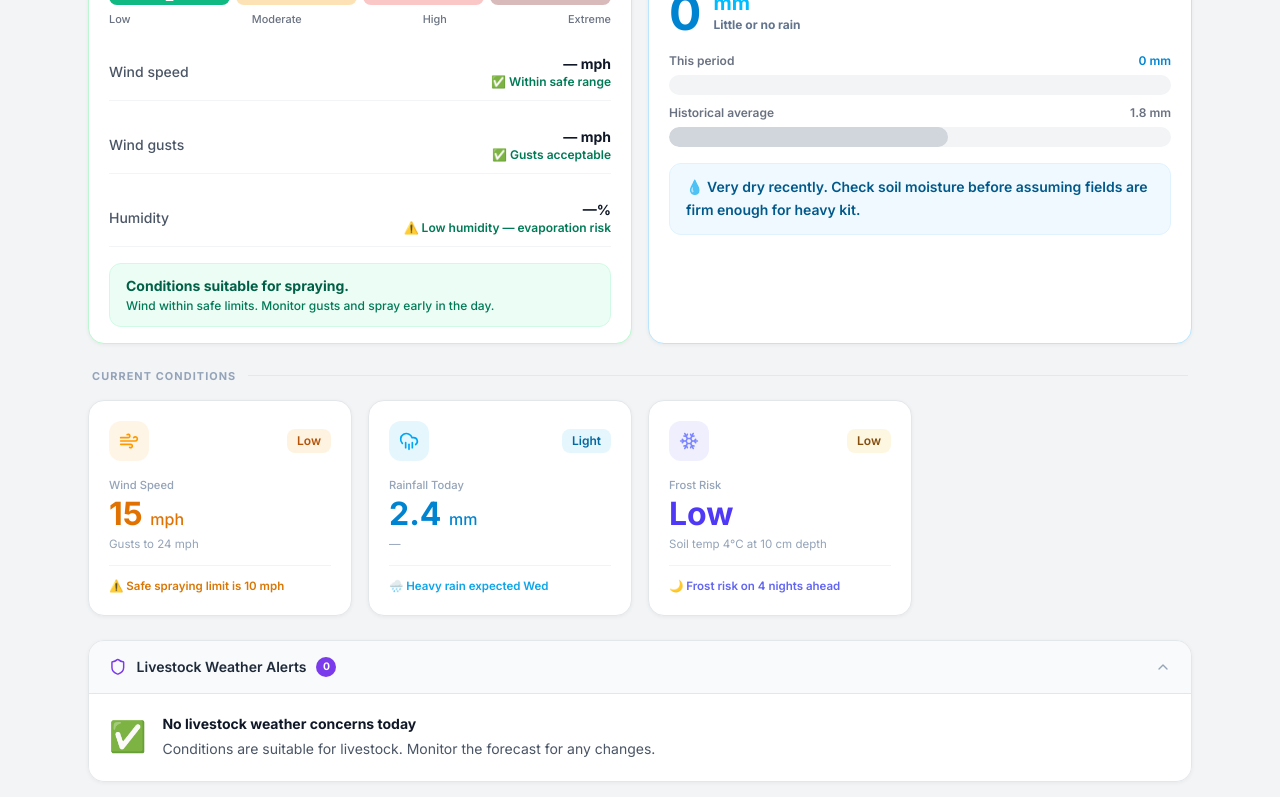
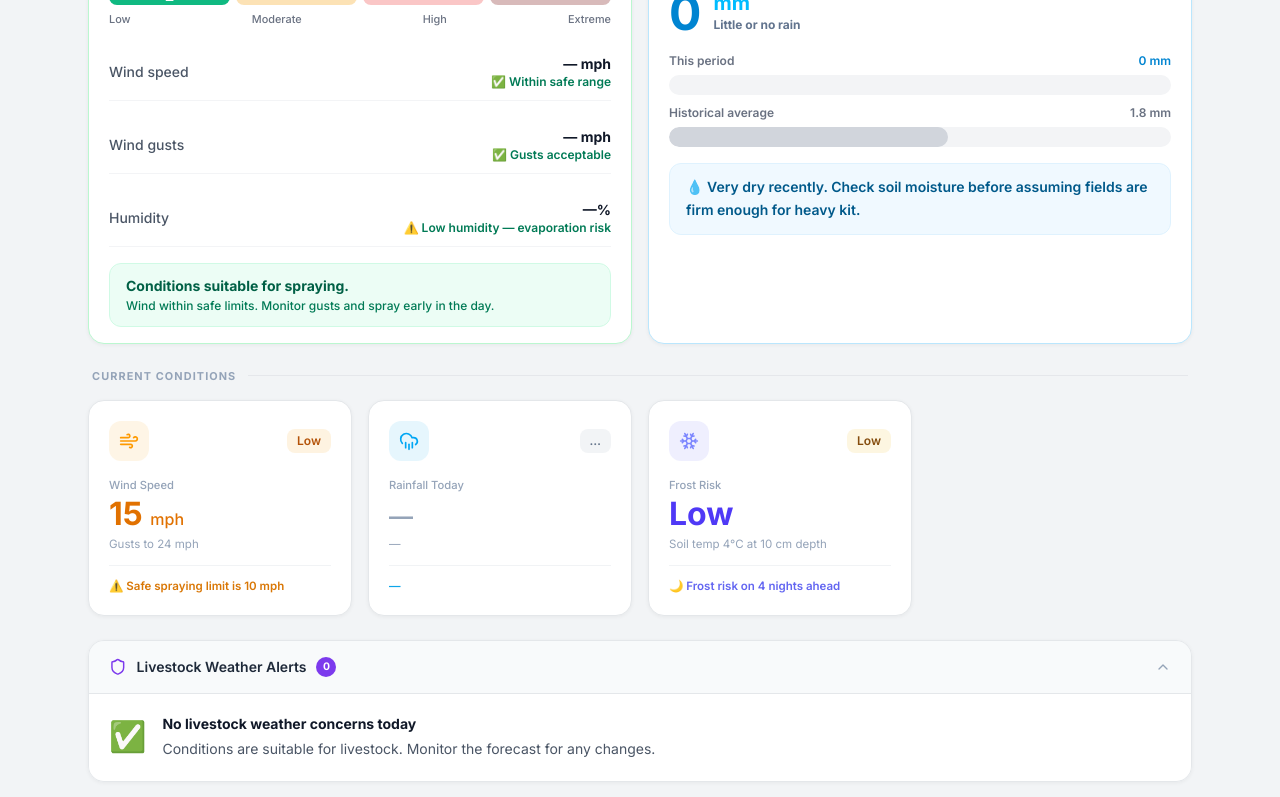
Before and after one commit to abzo1st/Fieldcast, a React (Vite) app: page /dashboard in a window 1280 px wide. Shown: the part 1378-2175 px from the top of the page. Built offline with nearby package versions, Linux system fonts and the light colour scheme.

Commit message:
small changes so all sections linked to API

```diff
--- a/src/app/pages/Dashboard.tsx
+++ b/src/app/pages/Dashboard.tsx
@@ -134,6 +134,43 @@ function formatTime(tsSeconds: number) {
   return `${hh}:${mm}`;
 }
 
+/** One Call `pop` is usually 0–1; values above 1 are treated as a percentage already. */
+function normalizePopToPercent(pop: number | undefined | null): number {
+  if (pop == null || !Number.isFinite(pop)) return 0;
+  if (pop > 1) return Math.round(clamp(pop, 0, 100));
+  return Math.round(clamp(pop, 0, 1) * 100);
+}
+
+/** YYYY-MM-DD for the forecast location (IANA zone from One Call `timezone`). */
+function locationCalendarDayKey(tsSeconds: number, ianaTimeZone: string): string {
+  const tz = ianaTimeZone?.trim() || "UTC";
+  try {
+    return new Intl.DateTimeFormat("en-CA", {
+      timeZone: tz,
+      year: "numeric",
+      month: "2-digit",
+      day: "2-digit",
+    }).format(new Date(tsSeconds * 1000));
+  } catch {
+    return new Date(tsSeconds * 1000).toISOString().slice(0, 10);
+  }
+}
+
+/** Clock time (24h) at the pinned location — matches OWM “hourly” steps. */
+function formatHourAtLocation(tsSeconds: number, ianaTimeZone: string): string {
+  const tz = ianaTimeZone?.trim() || "UTC";
+  try {
+    return new Intl.DateTimeFormat(undefined, {
+      timeZone: tz,
+      hour: "2-digit",
+      minute: "2-digit",
+      hour12: false,
+    }).format(new Date(tsSeconds * 1000));
+  } catch {
+    return formatTime(tsSeconds);
+  }
+}
+
 function formatShortDate(tsSeconds: number) {
   const d = new Date(tsSeconds * 1000);
   return d.toLocaleDateString(undefined, { day: "numeric", month: "short" });
@@ -156,6 +193,24 @@ function soilMoistureBand(pct: number): { status: string; color: string } {
   if (pct >= 58) return { status: "Wet", color: "#3b82f6" };
   if (pct >= 38) return { status: "Optimal", color: "#34d399" };
   return { status: "Dry", color: "#f59e0b" };
+}
+
+function deriveRainfallTodayBadgeStyle(
+  mm: number | null,
+  popPct: number | null,
+  hasDaily: boolean,
+): { label: string; bg: string; color: string } {
+  if (!hasDaily) {
+    return { label: "…", bg: "rgba(148,163,184,0.12)", color: "#64748b" };
+  }
+  const m = mm ?? 0;
+  const pop = popPct ?? 0;
+  if (m >= 15) return { label: "Heavy", bg: "rgba(30,58,138,0.14)", color: "#1e40af" };
+  if (m >= 5) return { label: "Moderate", bg: "rgba(14,165,233,0.14)", color: "#0369a1" };
+  if (m > 0.05) return { label: "Light", bg: "rgba(14,165,233,0.1)", color: "#0369a1" };
+  if (pop >= 70) return { label: "Likely", bg: "rgba(14,165,233,0.1)", color: "#0369a1" };
+  if (pop >= 35) return { label: "Chance", bg: "rgba(148,163,184,0.14)", color: "#475569" };
+  return { label: "Dry", bg: "rgba(148,163,184,0.1)", color: "#64748b" };
 }
 
 // Maps OWM icon codes to emojis — OWM uses a two-digit prefix system,
@@ -505,7 +560,27 @@ export default function Dashboard() {
   const liveFeels = liveCurrent ? Math.round(liveCurrent.feels_like) : null;
   const liveCond = liveCurrent?.weather?.[0]?.description ? liveCurrent.weather[0].description : null;
   const liveEmoji = liveCurrent?.weather?.[0]?.icon ? getIconEmoji(liveCurrent.weather[0].icon) : "🌤️";
-  const liveRainTodayMm = live?.daily?.[0]?.rain ?? null;
+
+  const liveDailyToday = live?.daily?.[0];
+  const liveRainTodayMm =
+    liveDailyToday != null
+      ? roundPrecipMm((liveDailyToday.rain ?? 0) + (liveDailyToday.snow ?? 0))
+      : null;
+  const liveRainTodayPopPct =
+    liveDailyToday?.pop != null ? Math.round(clamp(liveDailyToday.pop, 0, 1) * 100) : null;
+  const liveRainLastHourMm = (() => {
+    if (!liveCurrent) return null;
+    const rh = liveCurrent.rain?.["1h"];
+    const sh = liveCurrent.snow?.["1h"];
+    if (rh == null && sh == null) return null;
+    return roundPrecipMm((rh ?? 0) + (sh ?? 0));
+  })();
+  const liveRainTodayBadgeStyle = deriveRainfallTodayBadgeStyle(
+    liveRainTodayMm,
+    liveRainTodayPopPct,
+    !!liveDailyToday,
+  );
+
   // Simple frost bucketing — below 0 is moderate risk, 0-2°C is low risk
   const liveFrostLevel = live?.daily?.[0]?.temp?.min !== undefined
     ? (live.daily[0].temp.min <= 0 ? "Moderate" : live.daily[0].temp.min <= 2 ? "Low" : "None")
@@ -524,18 +599,32 @@ export default function Dashboard() {
     }
   }, [effectiveLocation, params.slug, navigate]);
 
-  // Slice to 17 hours so we don't show tomorrow's forecast mixed in with today
+  // Hours for “today” at the forecast location (OWM `timezone`), with per-hour POP from the API.
   const liveHourly = useMemo(() => {
-    return (live?.hourly ?? []).slice(0, 17).map((h) => ({
-      time: formatTime(h.dt),
+    const hourly = live?.hourly ?? [];
+    const tz = live?.timezone?.trim() || "UTC";
+    if (!hourly.length) return [];
+
+    const anchorDt = liveCurrent?.dt ?? hourly[0]?.dt;
+    let slice = hourly;
+    if (anchorDt != null) {
+      const todayKey = locationCalendarDayKey(anchorDt, tz);
+      const todayHours = hourly.filter((h) => locationCalendarDayKey(h.dt, tz) === todayKey);
+      slice = todayHours.length > 0 ? todayHours : hourly.slice(0, 24);
+    } else {
+      slice = hourly.slice(0, 24);
+    }
+
+    return slice.map((h) => ({
+      dt: h.dt,
+      time: formatHourAtLocation(h.dt, tz),
       emoji: getIconEmoji(h.weather?.[0]?.icon),
       temp: Math.round(h.temp),
-      rain: Math.round(clamp(h.pop ?? 0, 0, 1) * 100),
+      rain: normalizePopToPercent(h.pop),
       wind: Math.round(msToMph(h.wind_speed)),
-      // Mark the current hour so the UI can highlight it with "NOW"
       now: liveCurrent ? Math.abs(h.dt - liveCurrent.dt) < 3600 : false,
     }));
-  }, [live?.hourly, liveCurrent]);
+  }, [live?.hourly, live?.timezone, liveCurrent]);
 
   const isCurrentHour = (timestamp: number) => {
     const now = new Date();
@@ -548,7 +637,7 @@ export default function Dashboard() {
       const day = idx === 0 ? "Today" : formatWeekday(d.dt);
       const date = formatShortDate(d.dt);
       const rainMm = Math.round((d.rain ?? 0) * 10) / 10;
-      const popPct = Math.round(clamp(d.pop ?? 0, 0, 1) * 100);
+      const popPct = normalizePopToPercent(d.pop);
       const windMph = Math.round(msToMph(d.wind_speed));
       return {
         day,
@@ -865,12 +954,26 @@ export default function Dashboard() {
     return Math.round(pct * 100);
   })();
 
-  // Sum up the forecast rain across all available daily entries
+  // Sum forecast rain + snow across all daily entries returned by One Call (~8 days).
   const liveMonthRainMm = (() => {
     const days = live?.daily ?? [];
     if (!days.length) return null;
-    const total = days.reduce((s, d) => s + (d.rain ?? 0), 0);
-    return Math.round(total);
+    const total = days.reduce((s, d) => s + (d.rain ?? 0) + (d.snow ?? 0), 0);
+    return Math.round(total * 10) / 10;
+  })();
+
+  const liveRainConditionsSubline = (() => {
+    const parts: string[] = [];
+    if (liveRainLastHourMm != null && liveRainLastHourMm > 0) {
+      parts.push(`${liveRainLastHourMm} mm in the last hour`);
+    }
+    if (liveRainTodayPopPct != null) {
+      parts.push(`${liveRainTodayPopPct}% chance of precip today`);
+    }
+    if (liveMonthRainMm !== null) {
+      parts.push(`~${liveMonthRainMm} mm total in forecast`);
+    }
+    return parts.length ? parts.join(" · ") : null;
   })();
 
   // Spray drift level shown in the dedicated card — derived from live wind/gust
@@ -1371,7 +1474,17 @@ export default function Dashboard() {
                 {[
                   { icon: <Wind className="w-3.5 h-3.5 text-amber-400" />, text: `${liveWindMph ?? 15} mph`, accent: (liveWindMph ?? 15) > 10 ? "No spraying" : "Spray window possible", accentColor: "#fcd34d" },
                   { icon: <Droplets className="w-3.5 h-3.5 text-blue-400" />, text: `Humidity ${liveHumidity ?? 78}%`, accent: null, accentColor: "" },
-                  { icon: <CloudRain className="w-3.5 h-3.5 text-sky-400" />, text: `${liveRainTodayMm ?? 0} mm today${liveMonthRainMm !== null ? ` · ~${liveMonthRainMm} mm forecast` : ""}`, accent: null, accentColor: "" },
+                  {
+                    icon: <CloudRain className="w-3.5 h-3.5 text-sky-400" />,
+                    text:
+                      liveRainTodayMm !== null
+                        ? `${liveRainTodayMm} mm today${
+                            liveRainTodayPopPct != null ? ` · ${liveRainTodayPopPct}% chance` : ""
+                          }${liveMonthRainMm !== null ? ` · ~${liveMonthRainMm} mm forecast` : ""}`
+                        : "Precipitation —",
+                    accent: null,
+                    accentColor: "",
+                  },
                   { icon: <Sun className="w-3.5 h-3.5 text-yellow-300" />, text: `UV Index ${liveUvi ?? 1} — ${liveUvi !== null && liveUvi >= 6 ? "High" : liveUvi !== null && liveUvi >= 3 ? "Moderate" : "Low"}`, accent: null, accentColor: "" },
                 ].map((row, i) => (
                   <div key={i} className="flex items-center gap-2">
@@ -1458,7 +1571,7 @@ export default function Dashboard() {
                 <div className="flex px-3 py-3 gap-1" style={{ minWidth: "max-content" }}>
                   {hourlyForUi.map((h) => (
                     <div
-                      key={h.time}
+                      key={"dt" in h && typeof h.dt === "number" ? h.dt : h.time}
                       className={`flex flex-col items-center gap-2 px-3 py-3 rounded-2xl flex-shrink-0 relative ${
                         h.now
                           ? "bg-green-50 border border-green-200"
@@ -1690,14 +1803,33 @@ export default function Dashboard() {
                     <div className="w-10 h-10 rounded-xl flex items-center justify-center" style={{ background: "rgba(14,165,233,0.1)" }}>
                       <CloudRain className="w-5 h-5 text-sky-500" />
                     </div>
-                    <span className="text-xs font-semibold px-2.5 py-1 rounded-lg" style={{ background: "rgba(14,165,233,0.1)", color: "#0369a1" }}>Light</span>
+                    <span
+                      className="text-xs font-semibold px-2.5 py-1 rounded-lg"
+                      style={{ background: liveRainTodayBadgeStyle.bg, color: liveRainTodayBadgeStyle.color }}
+                    >
+                      {liveRainTodayBadgeStyle.label}
+                    </span>
                   </div>
                   <p style={{ fontSize: "0.7rem", color: "#94a3b8", fontWeight: 500, marginBottom: "4px" }}>Rainfall Today</p>
-                  <p className="text-sky-600 font-bold" style={{ fontSize: "2rem", lineHeight: 1 }}>{liveRainTodayMm ?? 2.4} <span style={{ fontSize: "1rem", fontWeight: 500 }}>mm</span></p>
-                  <p style={{ fontSize: "0.72rem", color: "#94a3b8", marginTop: "6px" }}>{liveMonthRainMm !== null ? `~${liveMonthRainMm} mm forecast this period` : "—"}</p>
+                  <p className="text-sky-600 font-bold" style={{ fontSize: "2rem", lineHeight: 1 }}>
+                    {liveRainTodayMm !== null ? (
+                      <>
+                        {liveRainTodayMm} <span style={{ fontSize: "1rem", fontWeight: 500 }}>mm</span>
+                      </>
+                    ) : (
+                      <span style={{ fontSize: "1.5rem", fontWeight: 600, color: "#94a3b8" }}>—</span>
+                    )}
+                  </p>
+                  <p style={{ fontSize: "0.72rem", color: "#94a3b8", marginTop: "6px" }}>
+                    {liveRainConditionsSubline ?? "—"}
+                  </p>
                   <div className="mt-3 pt-3" style={{ borderTop: "1px solid #F1F3F5" }}>
                     <p style={{ fontSize: "0.72rem", color: "#0ea5e9", fontWeight: 600 }}>
-                      {nextHeavyRainDay ? `🌧️ Heavy rain expected ${nextHeavyRainDay.day}` : "🌤️ No heavy rain forecast"}
+                      {liveDailyToday
+                        ? nextHeavyRainDay
+                          ? `🌧️ Heavy rain expected ${nextHeavyRainDay.day}`
+                          : "🌤️ No heavy rain in forecast"
+                        : "—"}
                     </p>
                   </div>
                 </div>
@@ -1855,7 +1987,7 @@ export default function Dashboard() {
                     <div className="flex px-3 py-3 gap-1" style={{ minWidth: "max-content" }}>
                       {hourlyForUi.map((h) => (
                         <div
-                          key={h.time}
+                          key={"dt" in h && typeof h.dt === "number" ? h.dt : h.time}
                           className={`flex flex-col items-center gap-2 px-3 py-3 rounded-2xl flex-shrink-0 relative ${
                             h.now ? "bg-green-50 border border-green-200" : "hover:bg-gray-50 border border-transparent"
                           }`}
```
